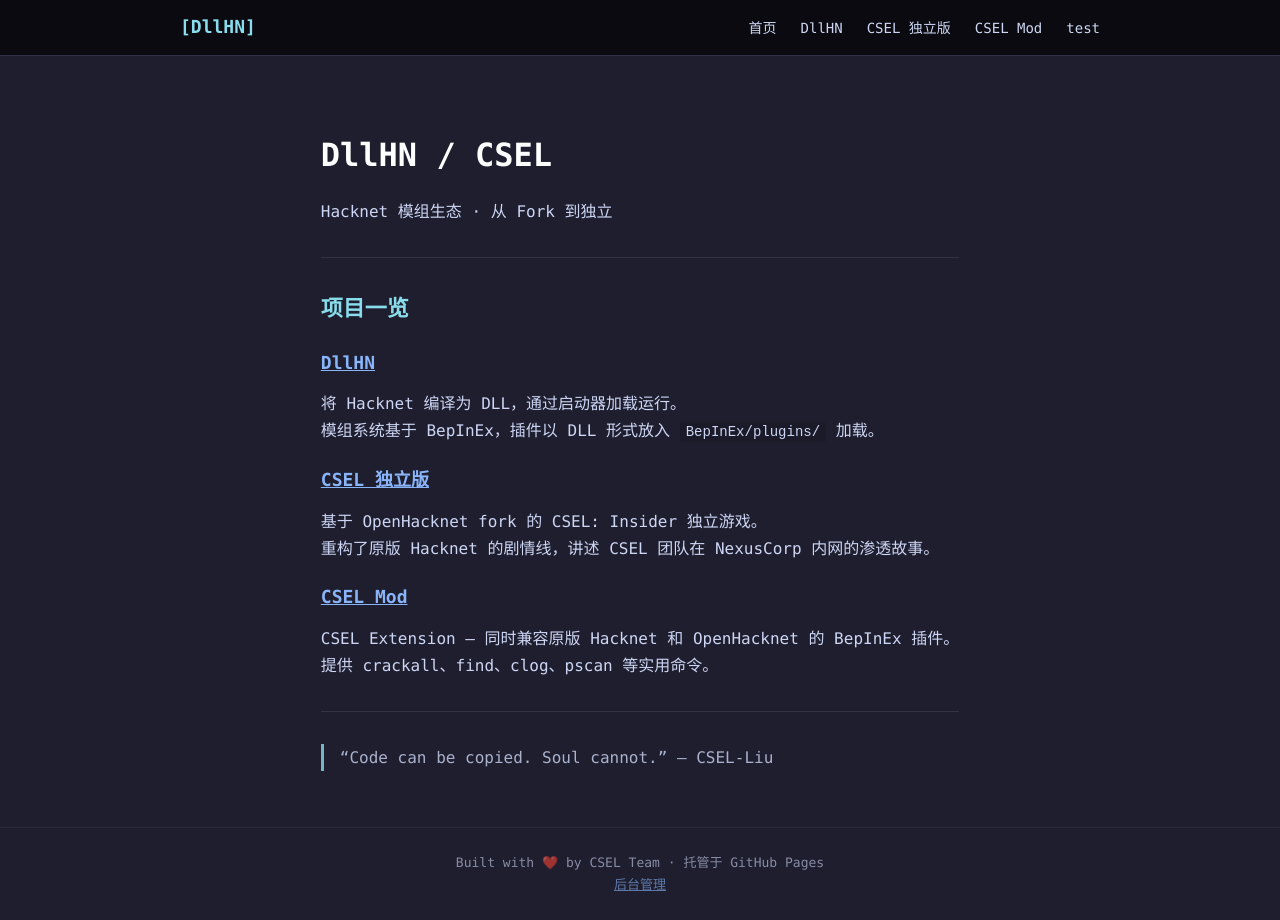
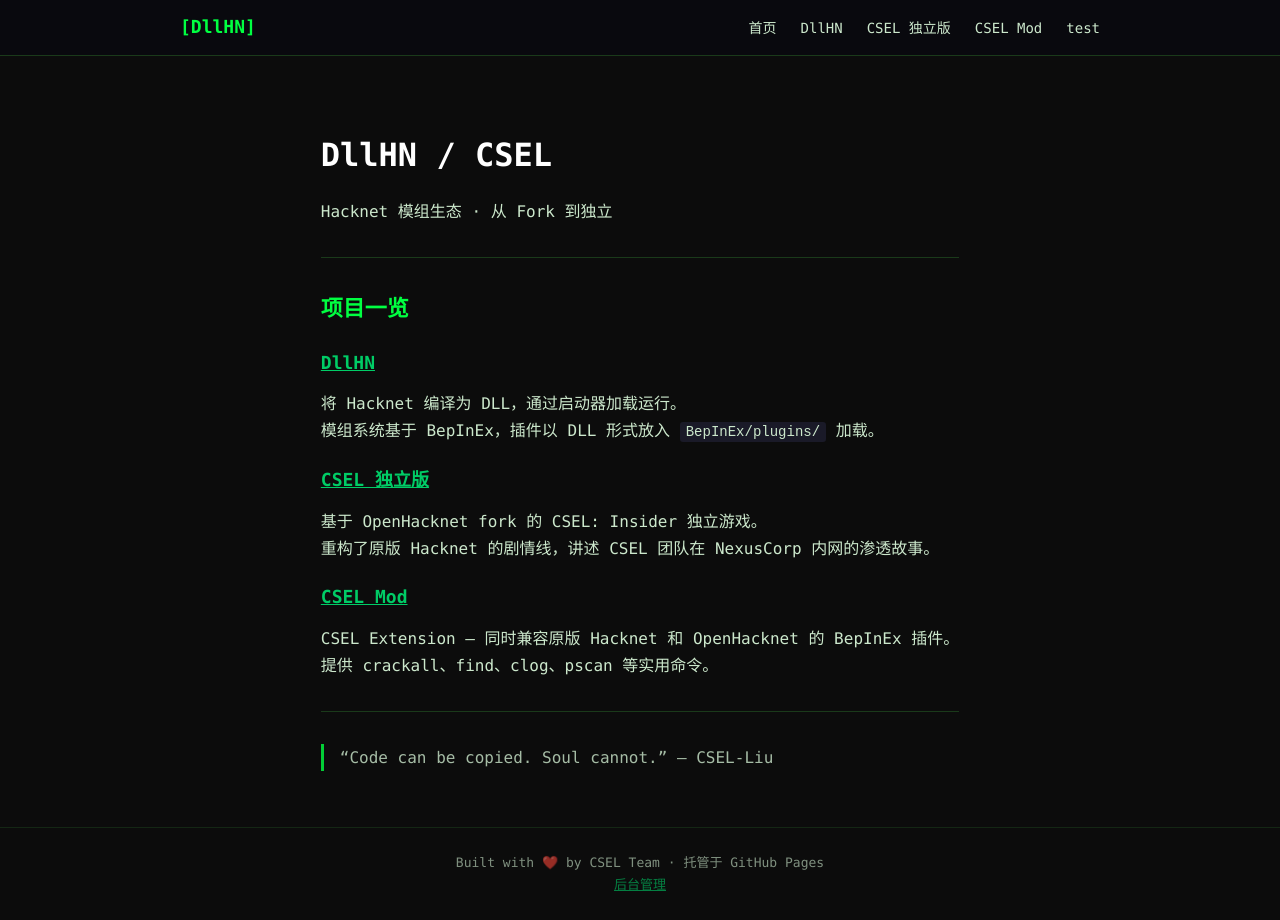
Before and after one commit to MEMZ-CHROER/dllHNWeb, a Jekyll site: the page built from index.md, in a window 1280 px wide. Built offline with Jekyll 4.4.1, drawn with Linux system fonts in a browser that asks for light colours.

Commit message:
hacker green theme

```diff
--- a/assets/css/style.css
+++ b/assets/css/style.css
@@ -1,11 +1,11 @@
 /* ── DllHN / CSEL Site Theme ── */
 :root {
-  --bg: #1e1e2e;
-  --fg: #cdd6f4;
-  --accent: #89dceb;
-  --accent2: #89b4fa;
-  --border: #313244;
-  --card-bg: #181825;
+  --bg: #0c0c0c;
+  --fg: #cce8cc;
+  --accent: #00ff41;
+  --accent2: #00cc66;
+  --border: #1a3a1a;
+  --card-bg: #0f1a0f;
 }
 
 * { margin: 0; padding: 0; box-sizing: border-box; }
```
